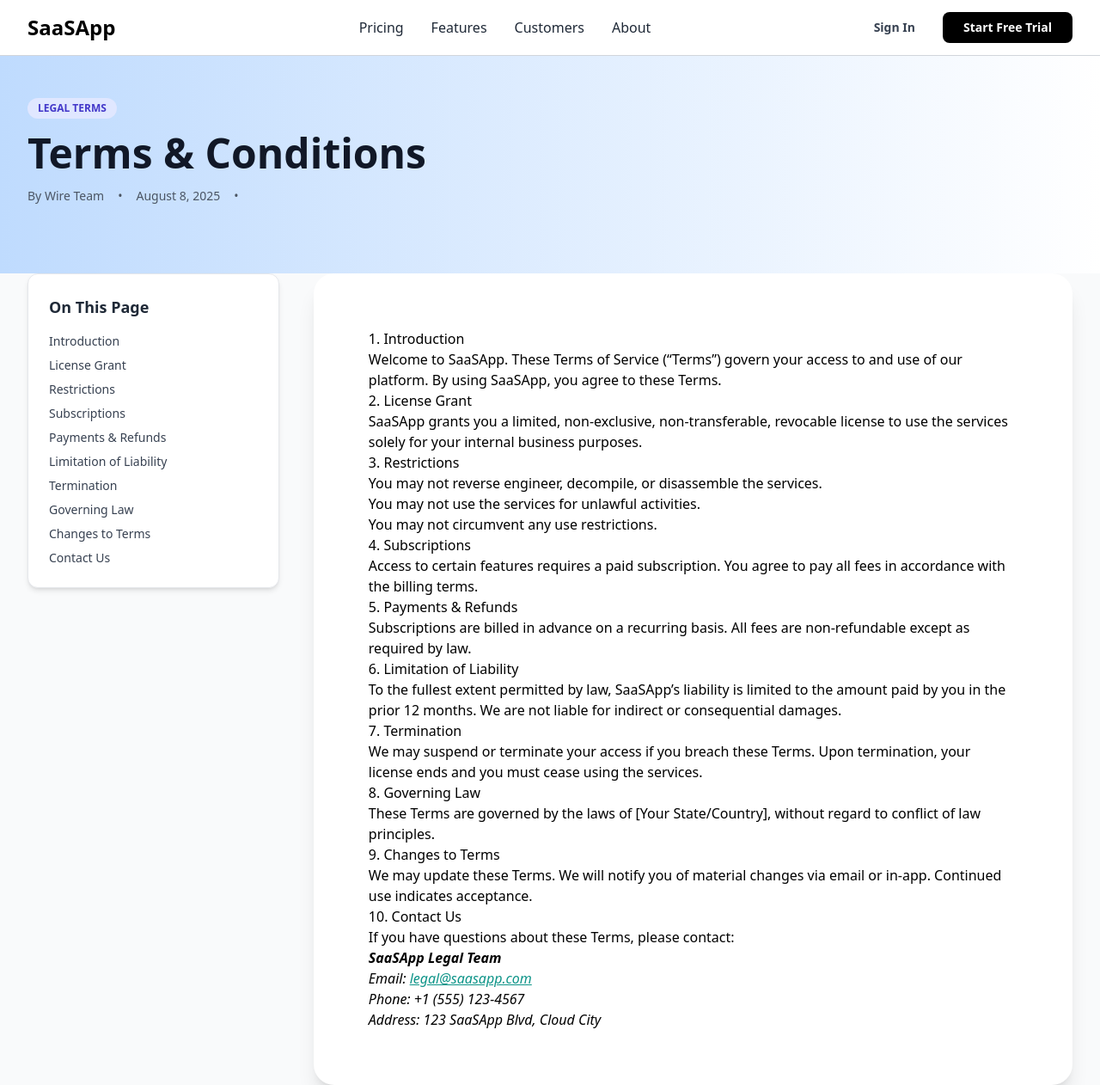
After one commit to sunodmongia/App, a Django app: page /terms-and-conditions in a window 1280 px wide. The commit adds this page. Shown: the whole page at 86% size. Run offline with Django 5.2, Linux system fonts and the light colour scheme; some libraries are stand-ins or nearby versions.

Commit message:
Terms & Conditions Template & Updating Navbar

```diff
--- a/src/saas/urls.py
+++ b/src/saas/urls.py
@@ -12,6 +12,7 @@ urlpatterns = [
     path("api/", APIView.as_view(), name="api-view"),
     path("features", FeaturesView.as_view(), name="features"),
     path('privacy-policy', PrivacyPolicyView.as_view(), name="privacy-policy"),
+    path('terms-and-conditions', TermsAndConditionsView.as_view(), name="terms-and-condtion"),
     path("help-center/", HelpCenterView.as_view(), name="help-center"),
     path("signup-trial/", StartTrialView.as_view(), name="signup-trial"),
     path("schedule-demo/", ScheduleDemoView.as_view(), name="schedule_demo"),
--- a/src/saas/views.py
+++ b/src/saas/views.py
@@ -138,3 +138,12 @@ class PrivacyPolicyView(TemplateView):
         context = super().get_context_data(**kwargs)
         context["title"] = "Privacy Policy"
         return context
+
+
+class TermsAndConditionsView(TemplateView):
+    template_name = "terms_and_condition.html"
+
+    def get_context_data(self, **kwargs):
+        context = super().get_context_data(**kwargs)
+        context["title"] = "Terms and Conditions"
+        return context
--- a/src/templates/nav/navbar.html
+++ b/src/templates/nav/navbar.html
@@ -45,7 +45,7 @@
                     <div class="ml-10 flex items-baseline space-x-8">
                         <a href="{% url 'pricing' %}"
                             class="nav-link font-medium py-2 text-gray-800 hover:text-black">Pricing</a>
-                        <a href="#pricing" class="nav-link font-medium py-2 text-gray-800 hover:text-black">Somemore</a>
+                        <a href="{% url 'features' %}" class="nav-link font-medium py-2 text-gray-800 hover:text-black">Features</a>
                         <a href="#testimonials"
                             class="nav-link font-medium py-2 text-gray-800 hover:text-black">Customers</a>
                         <a href="{% url 'about' %}""
@@ -87,8 +87,8 @@
             <div class="px-2 pt-2 pb-3 space-y-1">
                 <a href="{% url 'pricing' %}"
                     class="block px-3 py-2 text-base font-medium text-gray-700 hover:text-black">Pricing</a>
-                <a href="#pricing"
-                    class="block px-3 py-2 text-base font-medium text-gray-700 hover:text-black">Somemore</a>
+                <a href="{% url 'features' %}"
+                    class="block px-3 py-2 text-base font-medium text-gray-700 hover:text-black">Features</a>
                 <a href="#testimonials"
                     class="block px-3 py-2 text-base font-medium text-gray-700 hover:text-black">Customers</a>
                 <a href="{% url 'about' %}"
--- /dev/null
+++ b/src/templates/terms_and_condition.html
@@ -0,0 +1,110 @@
+<!-- templates/terms_of_service.html -->
+{% extends "base.html" %}
+{% block title %}Terms of Service – SaaSApp{% endblock %}
+
+{% block content %}
+<section class="relative bg-gradient-to-r from-blue-200 to-white pt-12 pb-20 overflow-hidden">
+    <div class="max-w-7xl mx-auto px-6 lg:px-8 flex flex-col lg:flex-row items-center gap-12">
+        <div class="lg:w-1/2 text-center lg:text-left space-y-4">
+            <div
+                class="inline-block px-3 py-1 bg-indigo-100 text-indigo-700 rounded-full text-xs uppercase font-semibold">
+                Legal Terms</div>
+            <h1 class="text-4xl md:text-5xl font-extrabold text-gray-900">Terms & Conditions</h1>
+            <div class="flex items-center justify-center lg:justify-start space-x-4 text-gray-600 text-sm">
+                <span>By Wire Team</span>
+                <span>•</span>
+                <time datetime="2025-08-08">August 8, 2025</time>
+                <span>•</span>
+            </div>
+        </div>
+    </div>
+</section>
+<!-- Content + TOC -->
+<section class="bg-gray-50 py-18">
+    <div class="max-w-7xl mx-auto px-6 lg:px-8 flex flex-col lg:flex-row gap-10">
+
+        <!-- Sticky TOC -->
+        <aside class="hidden lg:block lg:w-1/4 sticky top-16 self-start">
+            <nav class="bg-white p-6 rounded-xl shadow-md border border-gray-200">
+                <h2 class="text-lg font-semibold text-gray-800 mb-4">On This Page</h2>
+                <ul class="space-y-2 text-gray-700 text-sm">
+                    <li><a href="#introduction" class="hover:text-teal-600">Introduction</a></li>
+                    <li><a href="#license" class="hover:text-teal-600">License Grant</a></li>
+                    <li><a href="#restrictions" class="hover:text-teal-600">Restrictions</a></li>
+                    <li><a href="#subscriptions" class="hover:text-teal-600">Subscriptions</a></li>
+                    <li><a href="#payments" class="hover:text-teal-600">Payments & Refunds</a></li>
+                    <li><a href="#liability" class="hover:text-teal-600">Limitation of Liability</a></li>
+                    <li><a href="#termination" class="hover:text-teal-600">Termination</a></li>
+                    <li><a href="#governing-law" class="hover:text-teal-600">Governing Law</a></li>
+                    <li><a href="#changes" class="hover:text-teal-600">Changes to Terms</a></li>
+                    <li><a href="#contact" class="hover:text-teal-600">Contact Us</a></li>
+                </ul>
+            </nav>
+        </aside>
+
+        <!-- Main Terms Content -->
+        <article
+            class="prose prose-lg prose-teal lg:prose-xl max-w-none bg-white rounded-3xl shadow-xl p-10 md:p-16 lg:w-3/4"
+            id="terms-content">
+            <h2 id="introduction">1. Introduction</h2>
+            <p>Welcome to SaaSApp. These Terms of Service (“Terms”) govern your access to and use of our platform. By
+                using SaaSApp, you agree to these Terms.</p>
+
+            <h2 id="license">2. License Grant</h2>
+            <p>SaaSApp grants you a limited, non-exclusive, non-transferable, revocable license to use the services
+                solely for your internal business purposes.</p>
+
+            <h2 id="restrictions">3. Restrictions</h2>
+            <ul>
+                <li>You may not reverse engineer, decompile, or disassemble the services.</li>
+                <li>You may not use the services for unlawful activities.</li>
+                <li>You may not circumvent any use restrictions.</li>
+            </ul>
+
+            <h2 id="subscriptions">4. Subscriptions</h2>
+            <p>Access to certain features requires a paid subscription. You agree to pay all fees in accordance with the
+                billing terms.</p>
+
+            <h2 id="payments">5. Payments & Refunds</h2>
+            <p>Subscriptions are billed in advance on a recurring basis. All fees are non-refundable except as required
+                by law.</p>
+
+            <h2 id="liability">6. Limitation of Liability</h2>
+            <p>To the fullest extent permitted by law, SaaSApp’s liability is limited to the amount paid by you in the
+                prior 12 months. We are not liable for indirect or consequential damages.</p>
+
+            <h2 id="termination">7. Termination</h2>
+            <p>We may suspend or terminate your access if you breach these Terms. Upon termination, your license ends
+                and you must cease using the services.</p>
+
+            <h2 id="governing-law">8. Governing Law</h2>
+            <p>These Terms are governed by the laws of [Your State/Country], without regard to conflict of law
+                principles.</p>
+
+            <h2 id="changes">9. Changes to Terms</h2>
+            <p>We may update these Terms. We will notify you of material changes via email or in-app. Continued use
+                indicates acceptance.</p>
+
+            <h2 id="contact">10. Contact Us</h2>
+            <p>If you have questions about these Terms, please contact:</p>
+            <address>
+                <strong>SaaSApp Legal Team</strong><br />
+                Email: <a href="mailto:legal@saasapp.com" class="text-teal-600 underline">legal@saasapp.com</a><br />
+                Phone: +1 (555) 123-4567<br />
+                Address: 123 SaaSApp Blvd, Cloud City
+            </address>
+        </article>
+    </div>
+</section>
+
+<!-- Smooth scroll script -->
+<script>
+    document.querySelectorAll('aside a').forEach(link => {
+        link.addEventListener('click', e => {
+            e.preventDefault();
+            const id = link.getAttribute('href');
+            document.querySelector(id).scrollIntoView({ behavior: 'smooth', block: 'start' });
+        });
+    });
+</script>
+{% endblock %}
```
Also changed, not shown: src/templates/home.html (+11 -14 lines).
